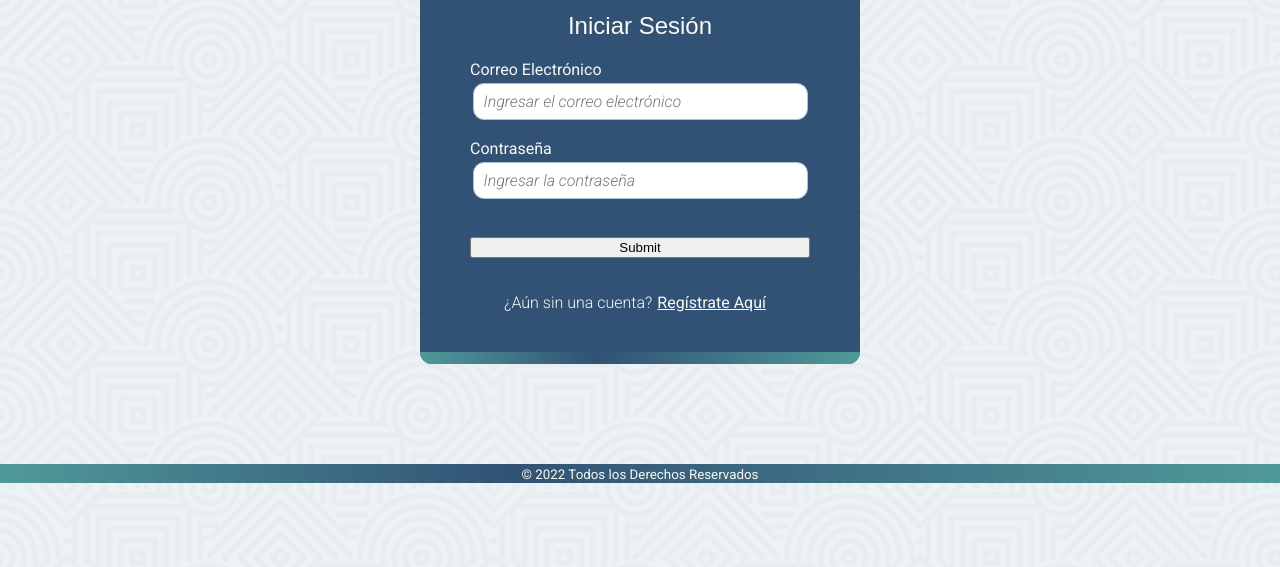
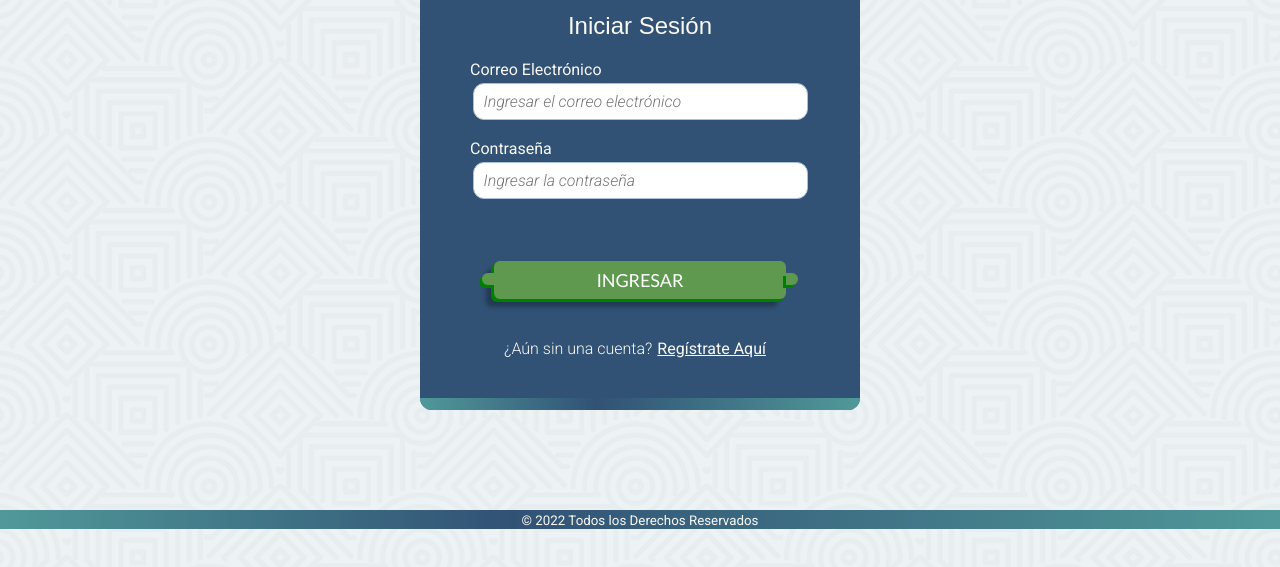
Before and after one commit to MarianaMCB/proyecto-app-web-mmcb, a plain HTML site: page iniciosesion.html in a window 1280 px wide. Shown: the part 199-766 px from the top of the page. Drawn offline with Linux system fonts and the light colour scheme; a web font is replaced by a local one.

Commit message:
Cambios inicio sesion y estilos botones

```diff
--- a/css/estilos.css
+++ b/css/estilos.css
@@ -275,6 +275,45 @@ footer .grupo-2 {
   height: 12px;
 }
 
+.fichaVerde{
+  position: relative;
+  background:none;
+  border:none;
+  background-color: #5f9950;
+  color: white;
+  border-radius: 6px;
+  font-family: "Trebuchet MS";
+  font-size: 18px;
+  padding:8px 16px;
+  margin: 24px;
+  box-shadow: green -3px 3px 0px,  rgba(0,0,0,0.3) -8px 8px 4px;
+}
+.fichaVerde::before{
+  content:"";
+  display:block;
+  width: 12px;
+  height: 12px;
+  border-radius: 6px 0px 0px 6px;
+  position: absolute;
+  z-index: 2;
+  background-color: #5f9950;
+  top: 12px;
+  left: -12px;
+  box-shadow: green -3px 3px 0px;
+}
+
+.fichaVerde::after{
+  content: "";
+  display: block;
+  width: 12px;
+  height: 12px;
+  border-radius:0px 6px 6px 0px;
+  position: absolute;
+  background-color: #5f9950;
+  top: 12px;
+  right: -12px;
+  box-shadow: green -3px 3px 0px;
+}
 
 /*-----------------------Media Query Paginas Responsive-----------------------*/
 
--- a/iniciosesion.html
+++ b/iniciosesion.html
@@ -27,7 +27,8 @@
                 <label for="contrasena">Contraseña</label>
                 <input class="controles" type="password" id="contrasena" placeholder="Ingresar la contraseña"><br><br>
 
-                <input type="submit"><br>
+                <button class="fichaVerde">INGRESAR</button>
+                <!--<input type="submit">INGRESAR<br>-->
 
             </form>
             <p class="texto-registrarse">¿Aún sin una cuenta? <a href="registro.html"> Regístrate Aquí</a></p>
```
